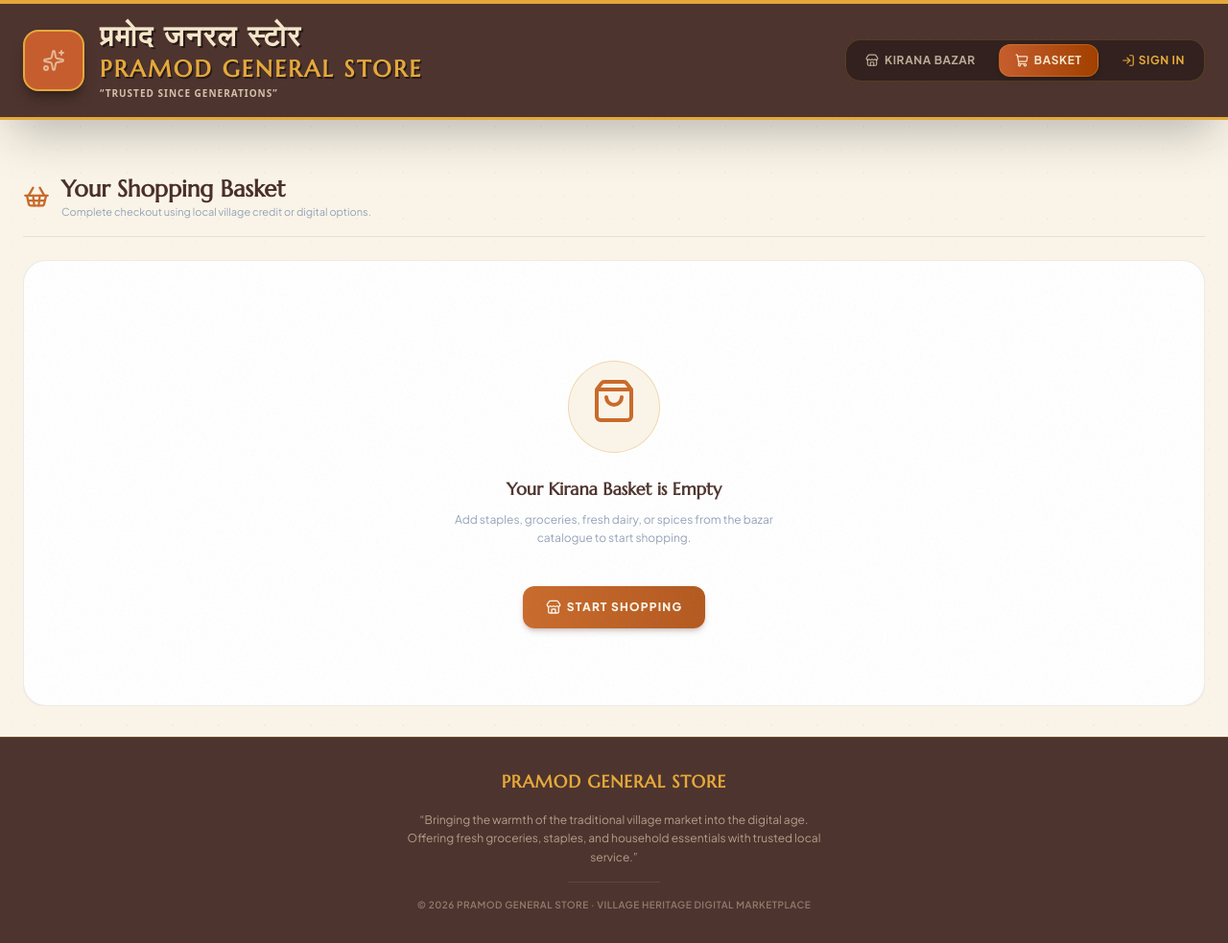
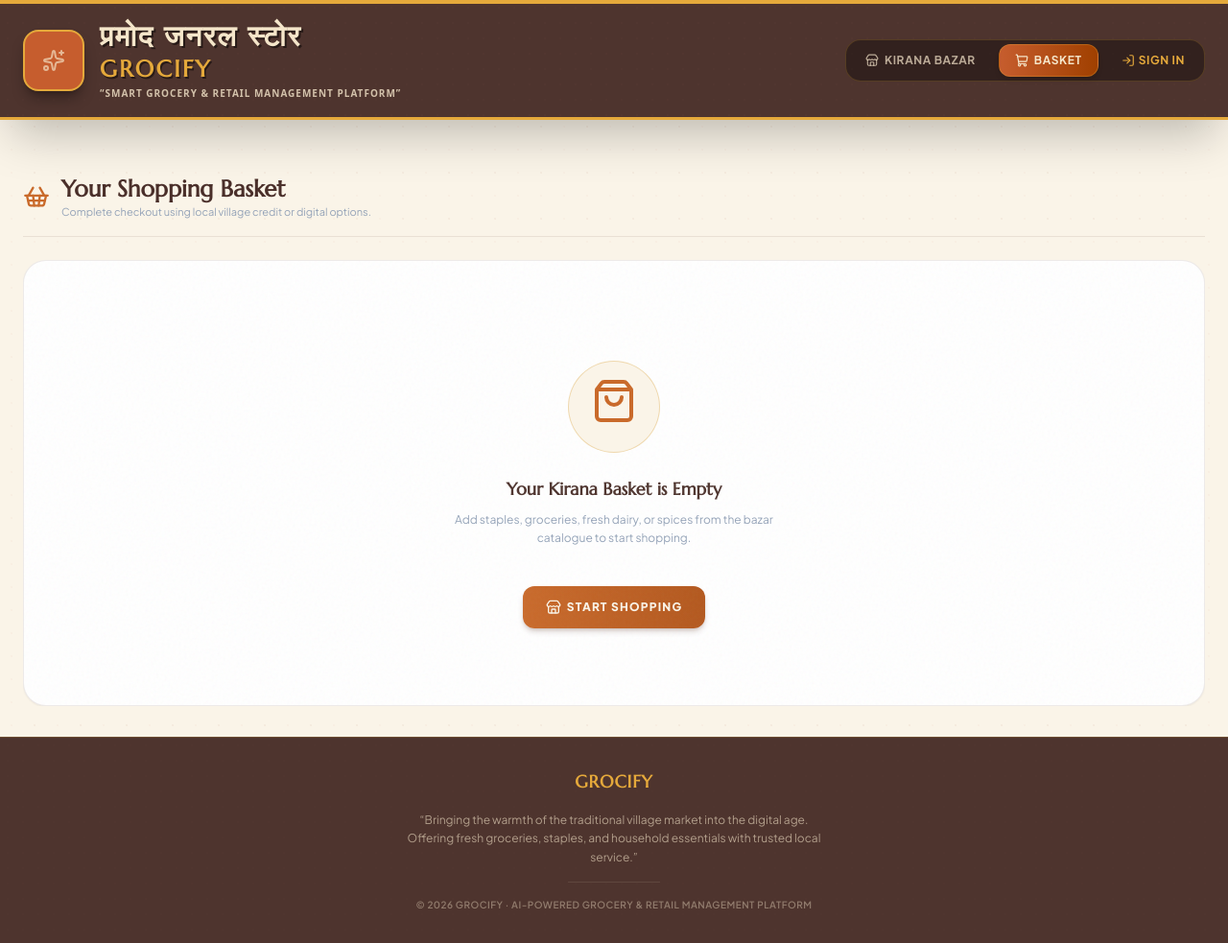
Before and after one commit to ayushjha-07/Grocify, a Flask app: page /cart in a window 1280 px wide. Shown: the whole page at 96% size. Run offline with Flask 3, Linux system fonts and the light colour scheme; some libraries are stand-ins or nearby versions.

Commit message:
Rebrand entire digital platform from Pramod General Store and RetailIQ to Grocify - modern AI-powered Grocery & Retail Management Platform

```diff
--- a/app.py
+++ b/app.py
@@ -1,6 +1,6 @@
 # -*- coding: utf-8 -*-
 """
-Pramod General Store - Production-Grade Kirana ERP & Rural Commerce Platform
+Grocify - AI-Powered Grocery & Retail Management Platform
 Core Flask backend application.
 """
 
@@ -11,12 +11,12 @@ import json
 import math
 
 app = Flask(__name__)
-app.secret_key = "pramod_store_village_secret_key"
+app.secret_key = "grocify_retail_erp_secret_key"
 
 # --- GLOBAL SYSTEM SETTINGS ---
 settings = {
-    "store_name": "Pramod General Store",
-    "tagline": "Trusted Since Generations",
+    "store_name": "Grocify",
+    "tagline": "Smart Grocery & Retail Management Platform",
     "delivery_charge": 30,
     "free_delivery_threshold": 500,
     "default_credit_limit": 10000,
@@ -27,7 +27,7 @@ settings = {
 
 # 1. User accounts database
 users_db = [
-    {"username": "owner", "password": "owner123", "role": "Owner", "name": "Pramod Ji", "mobile": "9876501100"},
+    {"username": "owner", "password": "owner123", "role": "Owner", "name": "Grocify Team", "mobile": "9876501100"},
     {"username": "clerk", "password": "clerk123", "role": "Clerk", "name": "Ramji Prasad", "mobile": "9876501199"},
     {"username": "delivery", "password": "delivery123", "role": "Delivery Boy", "name": "Sanjay Kumar", "mobile": "9876502201"},
     {"username": "customer", "password": "customer123", "role": "Customer", "name": "Ramesh Kumar Mishra", "mobile": "9876501101"}
@@ -224,7 +224,7 @@ audit_logs_db = [
         "user": "owner",
         "role": "Owner",
         "action": "System Start",
-        "details": "Pramod General Store production-grade marketplace initial setup loaded."
+        "details": "Grocify production-grade marketplace initial setup loaded."
     }
 ]
 
@@ -233,7 +233,7 @@ whatsapp_logs_db = [
     {
         "timestamp": "2026-06-14 14:02:10",
         "mobile": "9876501115",
-        "message": "Namaste Sanjay Ojha, your order #1004 of ₹490 has been received. Thanks for shopping at Pramod Store!",
+        "message": "Namaste Sanjay Ojha, your order #1004 of ₹490 has been received. Thanks for shopping at Grocify!",
         "status": "Sent"
     }
 ]
@@ -644,7 +644,7 @@ def checkout():
             }
             khata_db.append(ledger)
 
-        send_whatsapp(mobile, f"Khata Alert: Order #{order_id} charged to credit. ₹{grand_total:,} added. Outstanding: ₹{ledger['outstanding_amount']:,}. - Pramod Store")
+        send_whatsapp(mobile, f"Khata Alert: Order #{order_id} charged to credit. ₹{grand_total:,} added. Outstanding: ₹{ledger['outstanding_amount']:,}. - Grocify")
 
     today_date = datetime.now().strftime("%Y-%m-%d")
     today_sales = next((day for day in sales_history if day['date'] == today_date), None)
@@ -662,9 +662,9 @@ def checkout():
         })
 
     log_audit("Order Placed", f"Order #{order_id} placed successfully via {payment_method}. Amount: ₹{grand_total:,}")
-    send_whatsapp(mobile, f"Namaste {name}, your order #{order_id} of ₹{grand_total:,} has been received. Thanks for trusting Pramod General Store!")
-
-    flash(f"Order #{order_id} placed successfully! Thank you for trusting Pramod General Store.", "success")
+    send_whatsapp(mobile, f"Namaste {name}, your order #{order_id} of ₹{grand_total:,} has been received. Thanks for trusting Grocify!")
+
+    flash(f"Order #{order_id} placed successfully! Thank you for trusting Grocify.", "success")
     return redirect(url_for('index'))
 
 @app.route('/order/<int:order_id>/invoice')
@@ -811,7 +811,7 @@ def product_details(product_id):
         {"name": "Ramesh Kumar Mishra", "rating": 5, "date": "2026-06-10", "comment": "Excellent quality! Packaging was original and fresh. Highly recommended.", "verified": True, "helpful": 12},
         {"name": "Gita Devi", "rating": 5, "date": "2026-06-08", "comment": "Bahut accha product hai. Price is very reasonable compared to local city market.", "verified": True, "helpful": 8},
         {"name": "Mahendra Singh", "rating": 4, "date": "2026-06-01", "comment": "Good quality and authentic taste. Delivery boy Sanjay brought it on time.", "verified": True, "helpful": 5},
-        {"name": "Suresh Chandra", "rating": 5, "date": "2026-05-28", "comment": "Standard packaging. Clean and fresh. Pramod Ji always delivers the best.", "verified": True, "helpful": 15}
+        {"name": "Suresh Chandra", "rating": 5, "date": "2026-05-28", "comment": "Standard packaging. Clean and fresh. Grocify Team always delivers the best.", "verified": True, "helpful": 15}
     ]
 
     # Deterministic mock sample based on product ID to avoid page reload randomness
@@ -824,8 +824,8 @@ def product_details(product_id):
 
     # Mock specifications and nutrition based on category
     specs = {
-        "Brand": product['supplier'] if 'supplier' in product else "Pramod Fresh",
-        "Manufacturer": product['supplier'] if 'supplier' in product else "Pramod General Store",
+        "Brand": product['supplier'] if 'supplier' in product else "Grocify Fresh",
+        "Manufacturer": product['supplier'] if 'supplier' in product else "Grocify",
         "Shelf Life": "6 Months" if product['category'] in ["Rice & Flour", "Pulses & Grains", "Oils & Spices", "Grocery & Staples"] else "12 Months",
         "Storage": "Store in dry place, away from sunlight" if product['category'] not in ["Dairy Products"] else "Refrigerate after opening",
         "Country of Origin": "India"
@@ -952,10 +952,10 @@ def customer_dashboard():
 @app.route('/inventory')
 @app.route('/admin/inventory_manager')
 def inventory_manager():
-    """Enterprise-grade Inventory Management page for RetailIQ."""
+    """Enterprise-grade Inventory Management page for Grocify."""
     user = get_current_user()
     if not user:
-        flash("Please log in to access the RetailIQ Inventory Management panel.", "error")
+        flash("Please log in to access the Grocify Inventory Management panel.", "error")
         return redirect(url_for('login'))
 
     if user['role'] not in ["Owner", "Clerk"]:
@@ -1128,9 +1128,9 @@ def update_delivery(order_id):
     log_audit("Delivery Status Updated", f"Order #{order_id} status changed from '{old_status}' to '{new_status}'. Assigned: {db_name}")
 
     if new_status == "Out for Delivery":
-        send_whatsapp(order['mobile'], f"Namaste {order['customer_name']}, your order #{order_id} is Out for Delivery with our agent {db_name}. - Pramod Store")
+        send_whatsapp(order['mobile'], f"Namaste {order['customer_name']}, your order #{order_id} is Out for Delivery with our agent {db_name}. - Grocify")
     elif new_status == "Delivered":
-        send_whatsapp(order['mobile'], f"Namaste {order['customer_name']}, your order #{order_id} has been delivered successfully. Thank you! - Pramod Store")
+        send_whatsapp(order['mobile'], f"Namaste {order['customer_name']}, your order #{order_id} has been delivered successfully. Thank you! - Grocify")
 
     flash(f"Order #{order_id} updated successfully.", "success")
 
@@ -1155,7 +1155,7 @@ def update_khata(mobile):
         old_limit = ledger['credit_limit']
         ledger['credit_limit'] = new_limit
         log_audit("Khata Limit Updated", f"Credit limit for {ledger['customer_name']} updated from ₹{old_limit:,} to ₹{new_limit:,}")
-        send_whatsapp(mobile, f"Khata Notice: Your family credit limit has been adjusted to ₹{new_limit:,}. - Pramod Store")
+        send_whatsapp(mobile, f"Khata Notice: Your family credit limit has been adjusted to ₹{new_limit:,}. - Grocify")
         flash(f"Credit limit for {ledger['customer_name']} updated successfully to ₹{new_limit:,}.", "success")
     else:
         description = request.form.get('description')
@@ -1174,7 +1174,7 @@ def update_khata(mobile):
                 "amount": amount
             })
             log_audit("Khata Credit Charged", f"Manually charged ₹{amount:,} to {ledger['customer_name']}'s account. Memo: {description}")
-            send_whatsapp(mobile, f"Khata Alert: ₹{amount:,} charged. Outstanding Balance: ₹{ledger['outstanding_amount']:,}. - Pramod Store")
+            send_whatsapp(mobile, f"Khata Alert: ₹{amount:,} charged. Outstanding Balance: ₹{ledger['outstanding_amount']:,}. - Grocify")
             flash(f"Recorded credit purchase of ₹{amount} for {ledger['customer_name']}.", "success")
         else:
             ledger['outstanding_amount'] = max(ledger['outstanding_amount'] - amount, 0)
@@ -1185,7 +1185,7 @@ def update_khata(mobile):
                 "amount": amount
             })
             log_audit("Khata Payment Receipt", f"Recorded payment of ₹{amount:,} from {ledger['customer_name']}. Memo: {description}")
-            send_whatsapp(mobile, f"Khata Receipt: We have received payment of ₹{amount:,}. Outstanding Balance: ₹{ledger['outstanding_amount']:,}. - Pramod Store")
+            send_whatsapp(mobile, f"Khata Receipt: We have received payment of ₹{amount:,}. Outstanding Balance: ₹{ledger['outstanding_amount']:,}. - Grocify")
             flash(f"Recorded payment receipt of ₹{amount} from {ledger['customer_name']}.", "success")
 
     return redirect(url_for('admin', tab='ledger'))
@@ -1238,7 +1238,7 @@ def backup_database():
     return Response(
         response_data,
         mimetype="application/json",
-        headers={"Content-disposition": f"attachment; filename=pramod_store_backup_{timestamp}.json"}
+        headers={"Content-disposition": f"attachment; filename=grocify_backup_{timestamp}.json"}
     )
 
 @app.route('/admin/restore', methods=['POST'])
@@ -1287,8 +1287,8 @@ def reset_system():
     global products_db, khata_db, orders_db, sales_history, whatsapp_logs_db, audit_logs_db, settings, delivery_boys_db, users_db
 
     settings = {
-        "store_name": "Pramod General Store",
-        "tagline": "Trusted Since Generations",
+        "store_name": "Grocify",
+        "tagline": "Smart Grocery & Retail Management Platform",
         "delivery_charge": 30,
         "free_delivery_threshold": 500,
         "default_credit_limit": 10000,
@@ -1296,7 +1296,7 @@ def reset_system():
     }
 
     users_db = [
-        {"username": "owner", "password": "owner123", "role": "Owner", "name": "Pramod Ji", "mobile": "9876501100"},
+        {"username": "owner", "password": "owner123", "role": "Owner", "name": "Grocify Team", "mobile": "9876501100"},
         {"username": "clerk", "password": "clerk123", "role": "Clerk", "name": "Ramji Prasad", "mobile": "9876501199"},
         {"username": "delivery", "password": "delivery123", "role": "Delivery Boy", "name": "Sanjay Kumar", "mobile": "9876502201"},
         {"username": "customer", "password": "customer123", "role": "Customer", "name": "Ramesh Kumar Mishra", "mobile": "9876501101"}
@@ -1503,6 +1503,6 @@ def reset_system():
     return redirect(url_for('admin', tab='settings'))
 
 if __name__ == '__main__':
-    print("Pramod General Store is starting up...")
+    print("Grocify is starting up...")
     print("Local URL: http://127.0.0.1:5001")
     app.run(debug=True, host='127.0.0.1', port=5001)
--- a/templates/admin.html
+++ b/templates/admin.html
@@ -1,6 +1,6 @@
 {% extends 'base.html' %}
 
-{% block title %}Store Console - {{ settings.store_name if settings else 'Pramod General Store' }}{% endblock %}
+{% block title %}Store Console - {{ settings.store_name if settings else 'Grocify' }}{% endblock %}
 
 {% block content %}
 <div class="grid grid-cols-1 lg:grid-cols-4 gap-8">
@@ -1058,7 +1058,7 @@
             <!-- Database Backups and Recovery -->
             <div class="bg-white border border-[#4E342E]/10 rounded-2xl p-6 shadow-sm space-y-5">
                 <h3 class="text-sm font-bold text-[#4E342E] border-b border-[#4E342E]/5 pb-3">Automated Database backups & Recovery</h3>
-                <p class="text-xs text-slate-400">Pramod General Store stores database structures in server cache memory. Maintain data persistence by downloading backups locally.</p>
+                <p class="text-xs text-slate-400">Grocify stores database structures in server cache memory. Maintain data persistence by downloading backups locally.</p>
 
                 <div class="grid grid-cols-1 sm:grid-cols-2 gap-6 text-xs font-semibold">
                     <div class="p-4 bg-orange-50/20 border border-orange-100 rounded-xl space-y-3">
--- a/templates/base.html
+++ b/templates/base.html
@@ -3,7 +3,7 @@
 <head>
     <meta charset="UTF-8">
     <meta name="viewport" content="width=device-width, initial-scale=1.0">
-    <title>{% block title %}{{ settings.store_name if settings else 'Pramod General Store' }}{% endblock %}</title>
+    <title>{% block title %}{{ settings.store_name if settings else 'Grocify' }}{% endblock %}</title>
 
     <!-- Tailwind CSS CDN -->
     <script src="https://cdn.tailwindcss.com"></script>
@@ -63,10 +63,10 @@
                         प्रमोद जनरल स्टोर
                     </h1>
                     <h2 class="text-xl md:text-2xl font-extrabold tracking-widest text-[#E5A93B] uppercase font-serif" style="text-shadow: 1.5px 1.5px 0px rgba(0,0,0,0.5);">
-                        {{ settings.store_name if settings else 'Pramod General Store' }}
+                        {{ settings.store_name if settings else 'Grocify' }}
                     </h2>
                     <span class="block text-[10px] text-[#F5E6CA]/80 font-semibold tracking-widest uppercase mt-0.5 font-sans">
-                        &ldquo;{{ settings.tagline if settings else 'Trusted Since Generations' }}&rdquo;
+                        &ldquo;{{ settings.tagline if settings else 'Smart Grocery & Retail Management Platform' }}&rdquo;
                     </span>
                 </div>
             </div>
@@ -164,13 +164,13 @@
     <footer class="w-full shrink-0 bg-[#4E342E] text-[#F5E6CA]/80 py-8 border-t border-[#E5A93B]/20 relative overflow-hidden">
         <div class="absolute inset-0 bg-[radial-gradient(#5d3f37_1px,transparent_1px)] [background-size:16px_16px] opacity-10"></div>
         <div class="max-w-7xl mx-auto px-6 text-center space-y-4 relative z-10">
-            <h3 class="text-lg font-serif font-bold text-[#E5A93B] tracking-wider uppercase">{{ settings.store_name if settings else 'PRAMOD GENERAL STORE' }}</h3>
+            <h3 class="text-lg font-serif font-bold text-[#E5A93B] tracking-wider uppercase">{{ settings.store_name if settings else 'GROCIFY' }}</h3>
             <p class="text-xs max-w-md mx-auto leading-relaxed text-[#F5E6CA]/60">
                 &ldquo;Bringing the warmth of the traditional village market into the digital age. Offering fresh groceries, staples, and household essentials with trusted local service.&rdquo;
             </p>
             <div class="border-t border-[#F5E6CA]/10 w-24 mx-auto my-3"></div>
             <p class="text-[10px] tracking-wider uppercase font-semibold text-[#F5E6CA]/40">
-                &copy; 2026 Pramod General Store &middot; Village Heritage Digital Marketplace
+                &copy; 2026 Grocify &middot; AI-Powered Grocery & Retail Management Platform
             </p>
         </div>
     </footer>
@@ -194,7 +194,7 @@
         function updateHeaderCartBadge() {
             const badge = document.getElementById('header-cart-badge');
             if (!badge) return;
-            const cartItems = JSON.parse(localStorage.getItem('pramod_store_cart')) || [];
+            const cartItems = JSON.parse(localStorage.getItem('grocify_cart')) || [];
             const totalQty = cartItems.reduce((sum, item) => sum + item.quantity, 0);
             badge.textContent = totalQty;
             if (totalQty > 0) {
--- a/templates/cart.html
+++ b/templates/cart.html
@@ -1,6 +1,6 @@
 {% extends 'base.html' %}
 
-{% block title %}My Basket & Checkout - {{ settings.store_name if settings else 'Pramod General Store' }}{% endblock %}
+{% block title %}My Basket & Checkout - {{ settings.store_name if settings else 'Grocify' }}{% endblock %}
 
 {% block content %}
 <style>
@@ -173,7 +173,7 @@
 
         <div class="space-y-2">
             <h3 class="text-2xl font-serif font-bold text-[#4E342E]">Order Placed Successfully!</h3>
-            <p class="text-xs text-[#2E7D32] font-bold uppercase tracking-widest">Namaste, thanks for trusting Pramod General Store!</p>
+            <p class="text-xs text-[#2E7D32] font-bold uppercase tracking-widest">Namaste, thanks for trusting Grocify!</p>
             <div class="p-3 bg-[#FAF4E8]/60 border border-[#D9A441]/25 rounded-2xl max-w-md mx-auto space-y-1 mt-4 text-xs text-slate-600 font-semibold leading-relaxed">
                 <p>Order ID: <strong class="text-[#4E342E] font-mono" id="success-order-id">#1005</strong></p>
                 <p>Delivery Slot: <strong class="text-[#2E7D32]" id="success-delivery-slot">Tomorrow Morning</strong></p>
@@ -250,7 +250,7 @@
                     </div>
 
                     <div class="text-xs space-y-1 text-slate-600 font-semibold leading-relaxed">
-                        <p class="font-bold text-[#4E342E] inline-block" id="display-name">{{ customer_name if customer_name else 'Pramod Guest' }}</p>
+                        <p class="font-bold text-[#4E342E] inline-block" id="display-name">{{ customer_name if customer_name else 'Grocify Guest' }}</p>
                         <p id="display-mobile" class="text-[10px] font-mono text-slate-400">+91 {{ mobile if mobile else '9876501100' }}</p>
                         <p id="display-full-address" class="font-normal text-slate-500">{{ address if address else 'Counter Cash Purchase, Main Bazaar' }}</p>
                         <p id="display-village-pin" class="text-[10px] text-slate-400 font-bold uppercase">{{ village if village else 'Rampur' }} - {{ pincode if pincode else '250101' }}</p>
@@ -533,7 +533,7 @@
 
 <script>
     // State management
-    let pageCart = JSON.parse(localStorage.getItem('pramod_store_cart')) || [];
+    let pageCart = JSON.parse(localStorage.getItem('grocify_cart')) || [];
     let isEditingAddress = false;
     let couponDiscount = 0;
     let activeCoupon = "";
@@ -631,7 +631,7 @@
             const nextQty = item.quantity + change;
             if (nextQty >= 1 && nextQty <= item.maxStock) {
                 item.quantity = nextQty;
-                localStorage.setItem('pramod_store_cart', JSON.stringify(pageCart));
+                localStorage.setItem('grocify_cart', JSON.stringify(pageCart));
 
                 // Keep global base badge count updated
                 if (typeof updateHeaderCartBadge === 'function') {
@@ -649,7 +649,7 @@
     // Remove item
     function removeFromPageCart(id) {
         pageCart = pageCart.filter(i => i.id !== id);
-        localStorage.setItem('pramod_store_cart', JSON.stringify(pageCart));
+        localStorage.setItem('grocify_cart', JSON.stringify(pageCart));
         if (typeof updateHeaderCartBadge === 'function') {
             updateHeaderCartBadge();
         }
@@ -677,7 +677,7 @@
             });
         }
 
-        localStorage.setItem('pramod_store_cart', JSON.stringify(pageCart));
+        localStorage.setItem('grocify_cart', JSON.stringify(pageCart));
         if (typeof updateHeaderCartBadge === 'function') {
             updateHeaderCartBadge();
         }
@@ -975,7 +975,7 @@
                     triggerSuccessConfetti();
 
                     // Reset localStorage cart
-                    localStorage.removeItem('pramod_store_cart');
+                    localStorage.removeItem('grocify_cart');
                     if (typeof updateHeaderCartBadge === 'function') {
                         updateHeaderCartBadge();
                     }
--- a/templates/delivery_dashboard.html
+++ b/templates/delivery_dashboard.html
@@ -1,6 +1,6 @@
 {% extends 'base.html' %}
 
-{% block title %}Delivery Boy Dashboard - Pramod General Store{% endblock %}
+{% block title %}Delivery Boy Dashboard - Grocify{% endblock %}
 
 {% block content %}
 <div class="space-y-6 max-w-3xl mx-auto">
```
Also changed, not shown: templates/dashboard.html (+5 -5 lines), templates/index.html (+5 -5 lines), templates/inventory_manager.html (+13 -13 lines), templates/invoice.html (+4 -4 lines), templates/login.html (+4 -4 lines), templates/product_details.html (+5 -5 lines), templates/register.html (+5 -5 lines).
